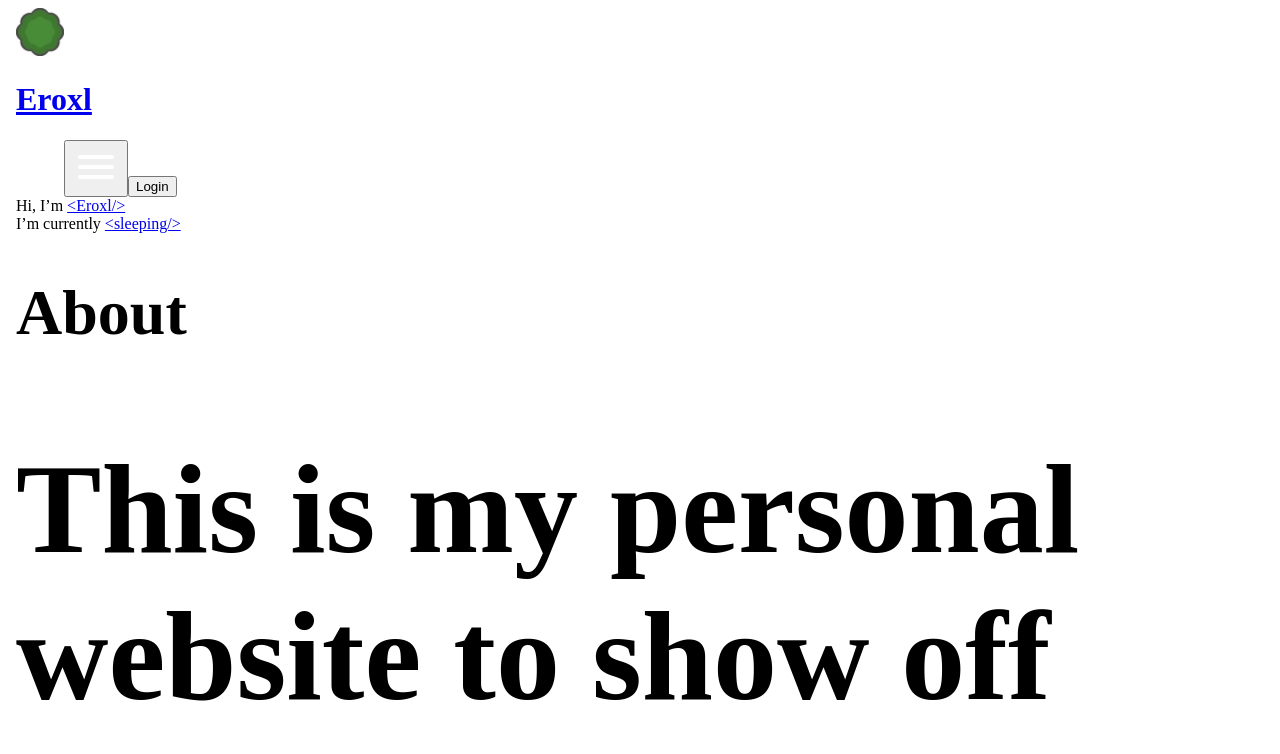
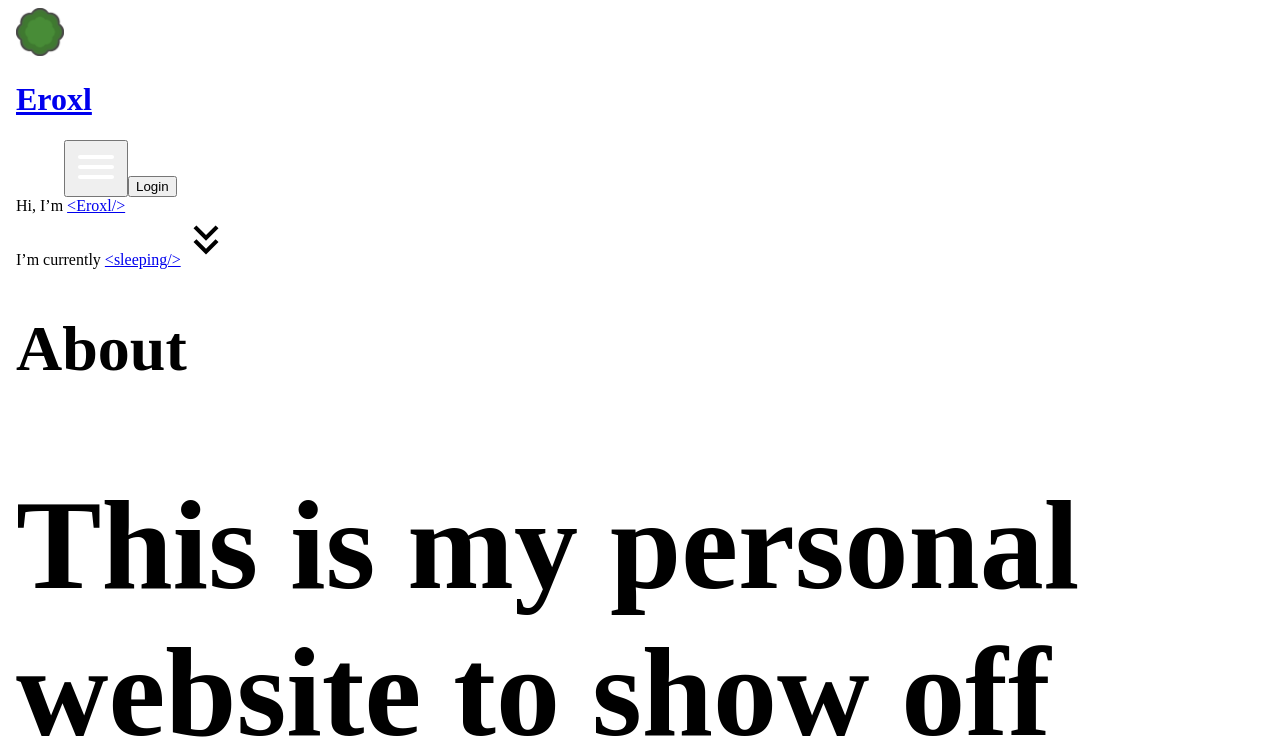
Before and after one commit to Eroxl/Personal-Website, a Next.js app in the folder src/frontend/: page / in a window 1280 px wide. Shown: the top 754 px of the page. Built offline with nearby package versions, Linux system fonts and the light colour scheme; no server answers.

Commit message:
[Frontend] Added A Down Icon Button

```diff
--- a/src/frontend/src/components/home/HelloMessage.tsx
+++ b/src/frontend/src/components/home/HelloMessage.tsx
@@ -1,6 +1,8 @@
 import React, { useState, useEffect } from 'react';
+import Image from 'next/image';
 
 import { APIURL } from '../../constants/Constants';
+import downIcon from '../../public/svgs/down_icon.svg';
 
 const HelloMessage = () => {
   const [isProgrammingState, setIsProgrammingState] = useState(true);
@@ -29,6 +31,9 @@ const HelloMessage = () => {
           <br />
           <span>I&rsquo;m currently </span>
           <a href="https://wakatime.com/@Eroxl" title={description} target="_blank" rel="noopener noreferrer" className={`underline ${isProgrammingState ? 'text-cyan-400' : 'text-violet-400'}`}>{isProgrammingState ? '<programming/>' : '<sleeping/>'}</a>
+          <a href="#aboutMessage" className="absolute bottom-0 left-1/2">
+            <Image src={downIcon} height="50" width="50" className="text-gray-800 fill-current animate-bounce" />
+          </a>
         </div>
       </div>
     </div>
--- a/src/frontend/src/pages/_app.tsx
+++ b/src/frontend/src/pages/_app.tsx
@@ -5,6 +5,7 @@ import 'tailwindcss/tailwind.css';
 
 import NavigationBar from '../components/NavigationBar';
 import LoginModal from '../components/LoginModal';
+import '../styles/globals.css';
 
 function MainApp({ Component, pageProps }: AppProps) {
   return (
--- a/src/frontend/src/pages/index.tsx
+++ b/src/frontend/src/pages/index.tsx
@@ -2,13 +2,16 @@ import React from 'react';
 
 import HelloMessage from '../components/home/HelloMessage';
 import AboutMessage from '../components/home/AboutMessage';
+import ProjectsPage from '../components/home/Projects';
 import Spacer from '../components/home/Spacer';
 
 const MainPage = () => (
   <div className="bg-gray-100 h-full px-10">
     <HelloMessage />
+    <Spacer id="aboutMessage" />
+    <AboutMessage />
     <Spacer />
-    <AboutMessage />
+    <ProjectsPage />
     <Spacer />
   </div>
 );
--- /dev/null
+++ b/src/frontend/src/styles/globals.css
@@ -0,0 +1,3 @@
+html {
+  scroll-behavior: smooth;
+}
```
Also changed, not shown: src/frontend/tailwind.config.js (+11 -0 lines), src/frontend/src/public/svgs/down_icon.svg (added), src/frontend/src/public/svgs/github_logo.svg (renamed from src/frontend/src/public/github_logo.svg).
